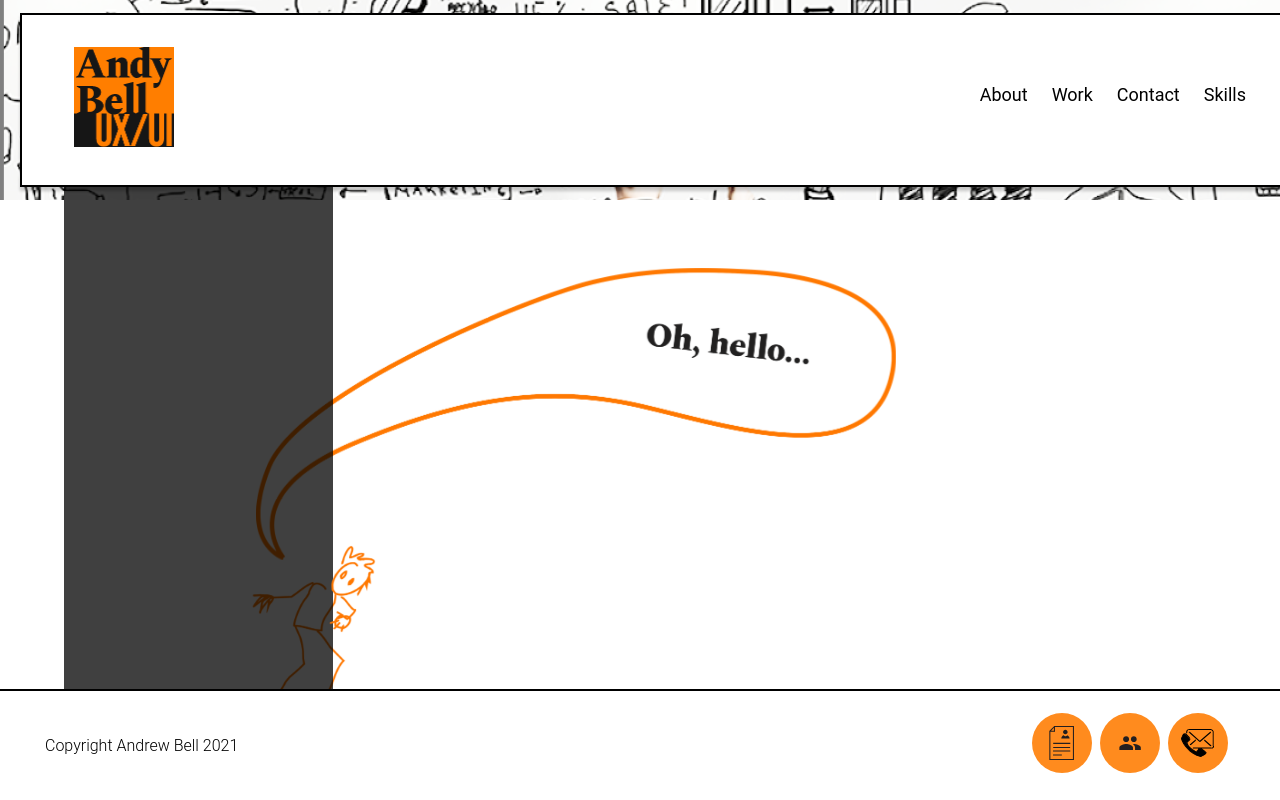
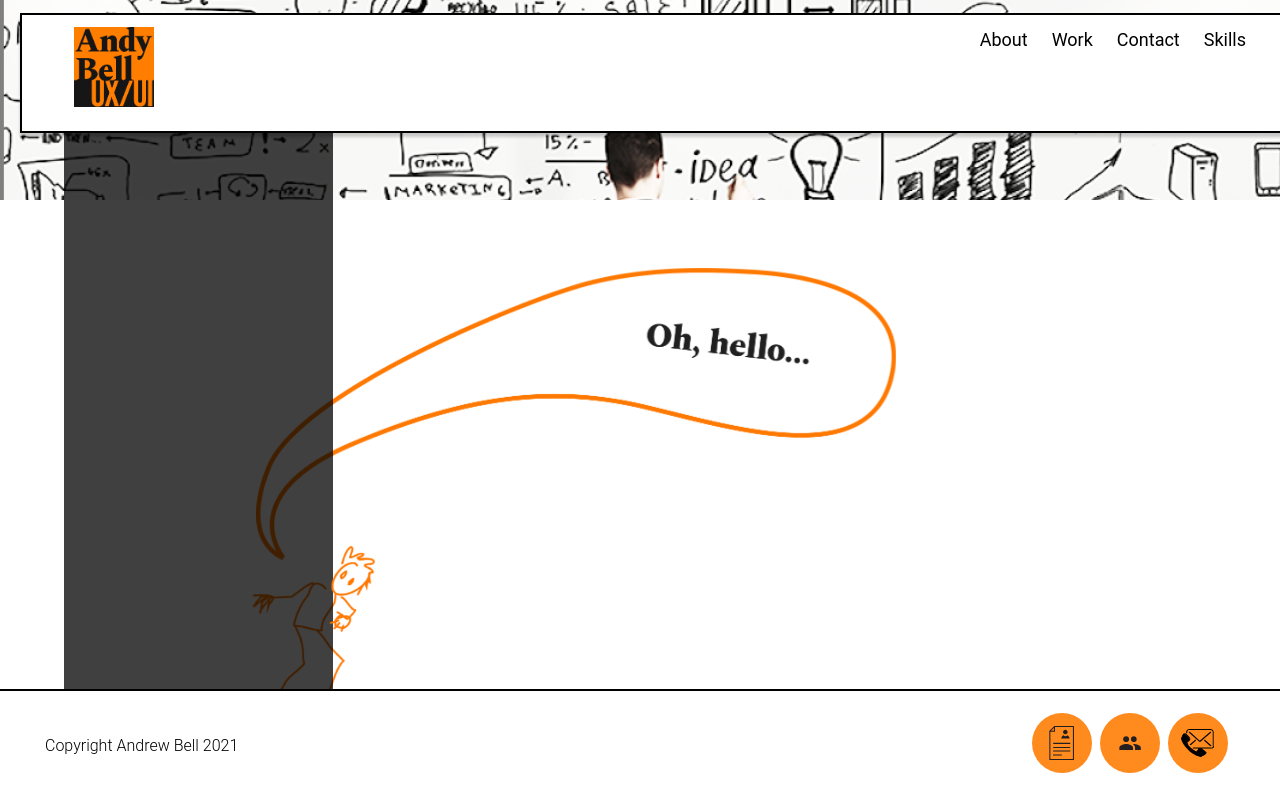
Before and after one commit to brittlerattle/UX_UI_HW_20, a plain HTML site: page index.html in a window 1280 px wide. Drawn offline with nearby package versions, Linux system fonts and the light colour scheme.

Commit message:
Update style.css

```diff
--- a/css/style.css
+++ b/css/style.css
@@ -76,7 +76,7 @@ body {
   }
   .header a:hover {
     background-color: rgb(252, 123, 4);
-    color: rgb(255, 139, 30);
+    color: white;
     z-index: 6
   }
 
@@ -385,10 +385,24 @@ a:link {
           height: 200px;
         }
         .header {
+          max-height: 15vh;
+          top: 13px;
+          align-items: center;
+          padding-top: 0;
+        }
 
-          top: 13px;
+        .header-right{
+          padding-top: 0;
         }
         .container {
           height: 600px;
         }
+        .logo {
+          max-height: 10vh;
+          max-width: 10vh;
+          object-fit: cover;
         }
+        .footer {
+          max-height: 15vh;
+        }
+        }
```
